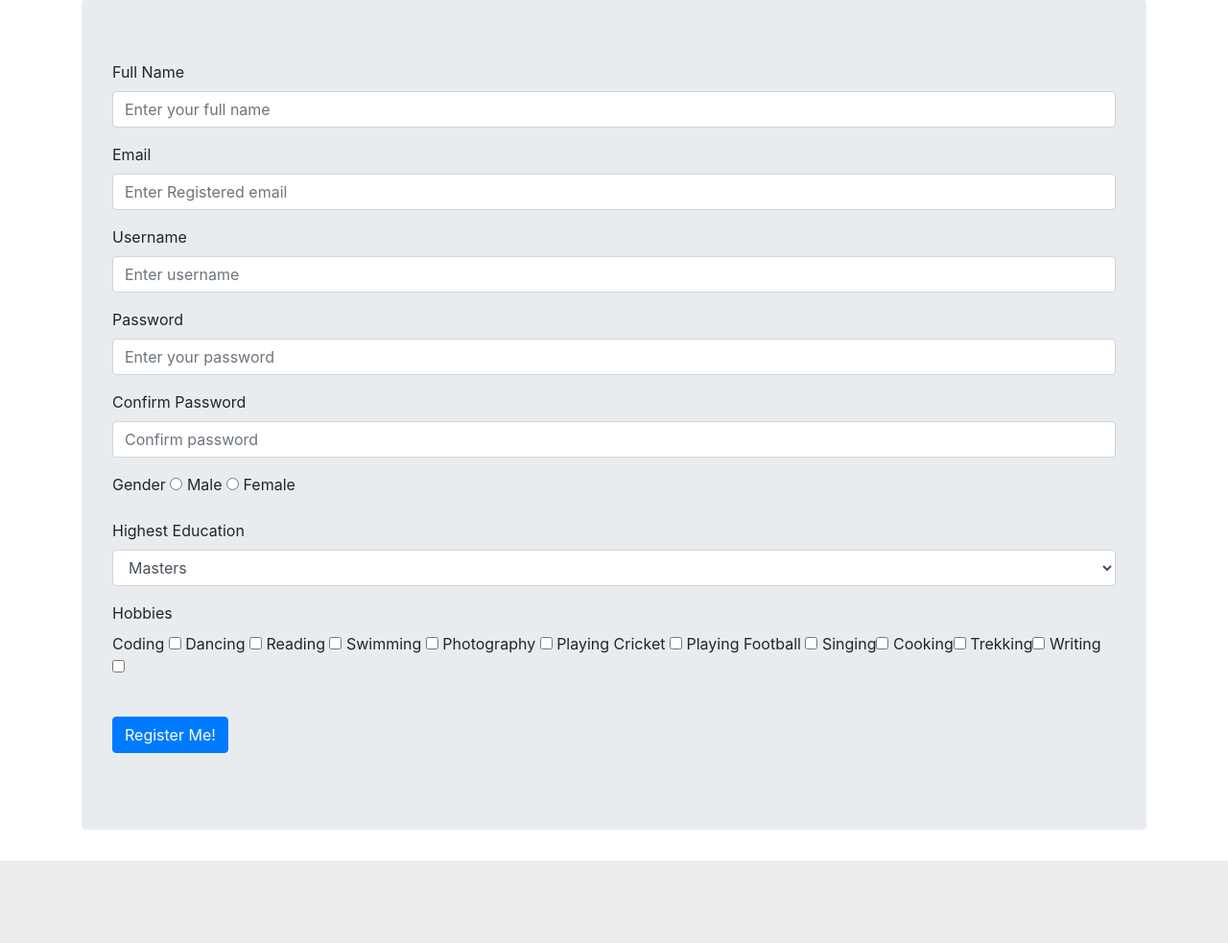
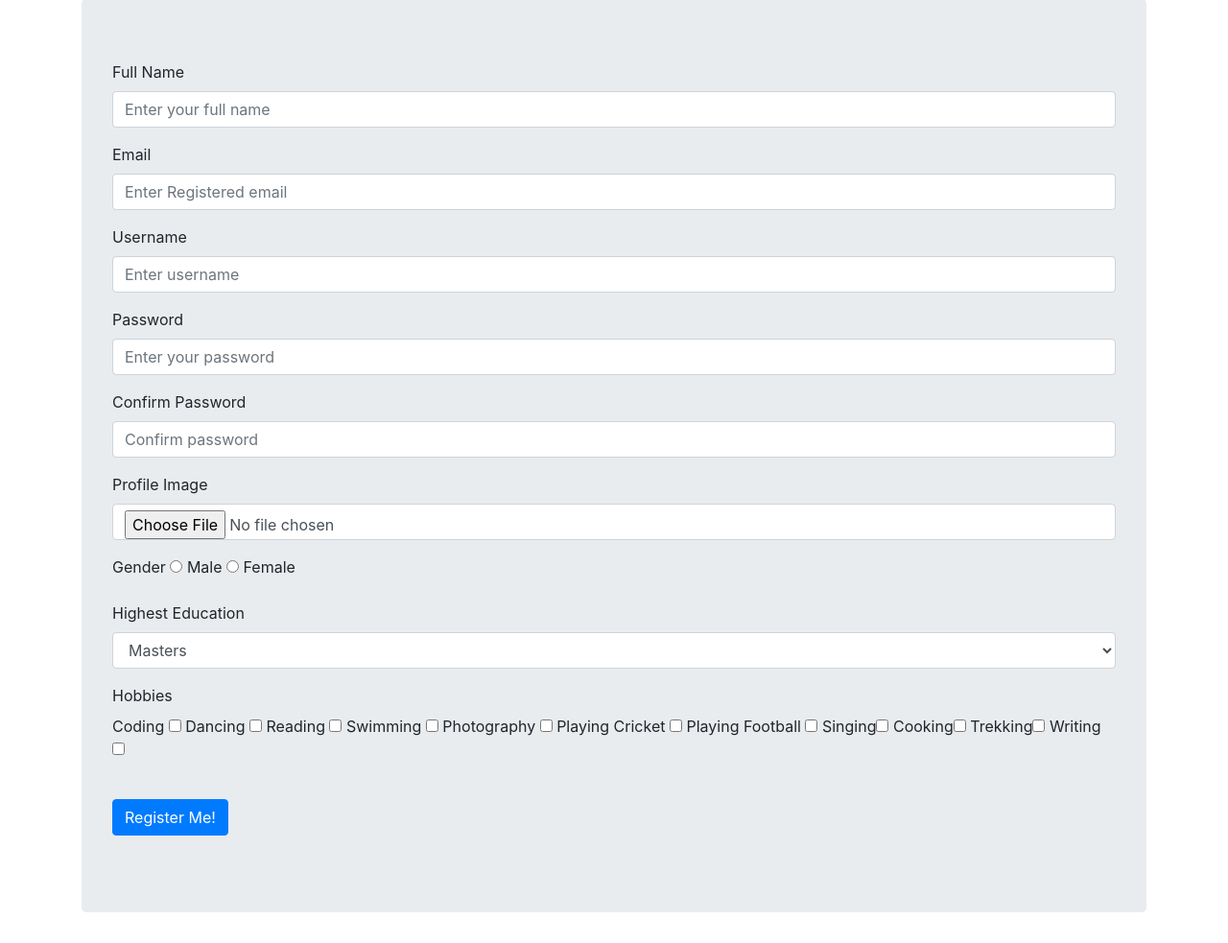
Before and after one commit to mdshadanaltmash/Dashboard, a Flask app: page /register in a window 1280 px wide. Shown: the part 97-1080 px from the top of the page at 96% size. Before the commit the page ends 994 px from the top, so only its background shows below. Run offline with Flask 2, Linux system fonts and the light colour scheme; some libraries are stand-ins or nearby versions.

Commit message:
Adding Profile Image Visibility

```diff
--- a/admin_dashboard/models.py
+++ b/admin_dashboard/models.py
@@ -2,11 +2,12 @@ from flask_login import UserMixin
 import json
 
 class User(UserMixin):
-    def __init__(self,email,name,username,password):
+    def __init__(self,email,name,username,password,profile_image):
         self.email=email
         self.name=name
         self.username=username
         self.password=password
+        self.profile_image=profile_image
     def is_authenticated(self):
         return True
     def is_active(self):
--- a/admin_dashboard/templates/about.html
+++ b/admin_dashboard/templates/about.html
@@ -4,7 +4,7 @@
 <div class="jumbotron">
     <div align='center'>
         <h1>Hi {{ current_user.name }},</h1> <br>
-        <img align='center' src="{{url_for('static',filename='filename')}}">
+        <img align='center' src="{{ url_for('static',filename='profile_pics/'+current_user.profile_image) }}">
     </div>
   </div>
   <div class="jumbotron">
--- a/admin_dashboard/templates/register.html
+++ b/admin_dashboard/templates/register.html
@@ -39,6 +39,10 @@
         {{form.pass_confirm(placeholder="Confirm password" ,class="form-control")}}
       </div>
       <div class="form-group">
+        {{ form.picture.label(class="form-control-label")}}
+        {{form.picture(class="form-control")}}
+      </div>
+      <div class="form-group">
         {{ form.gender.label(class="form-control-label")}}
         {% for subfield in form.gender %}
         <tr>
--- a/app.py
+++ b/app.py
@@ -37,7 +37,7 @@ def about():
             username=current_user.username
             pic=add_profile_pic(form.profile_image.data,username)
         return(redirect(url_for('about')))
-    profile_image=url_for('static',filename='profile_pics/'+current_user.username)
+    profile_image=url_for('static',filename='profile_pics/'+current_user.profile_image)
     return render_template('about.html',form=form,profile_image=profile_image)
 
 @app.route('/login',methods=['GET','POST'])
@@ -52,7 +52,7 @@ def login():
         if user:
             if user.get('Password') == password:
                 if user.get('Account_Type')==form.account_type.data:
-                    login_user(User(user['Email'],user['Name'],user['Username'],user['Password']))
+                    login_user(User(user['Email'],user['Name'],user['Username'],user['Password'],user['Picture']))
                     flash('You have been Logged In!')
                     next=request.args.get('next')
                     if next is None or next[0]=='/':
@@ -79,11 +79,17 @@ def logout():
 def register():
     form=RegistrationForm()
     if form.validate_on_submit():
+        pic='static/profile_pics/default.png'
+        if form.profile_image.data:
+            print('yes')
+            username=current_user.username
+            pic=add_profile_pic(form.profile_image.data,username)
         user_details = {
             'Name': form.f_name.data,
             'Email': form.email.data,
             'Username': form.username.data,
             'Password': form.password.data,
+            'Picture': pic,
             'Gender': form.gender.data,
             'Education': form.education.data,
             'Hobbies': request.form.getlist("mycheckbox"),
@@ -108,7 +114,7 @@ def load_user(email):
     user = user_records.getUser(email)
     if not user:
         return None
-    return User(user['Email'],user['Name'],user['Username'],user['Password'])
+    return User(user['Email'],user['Name'],user['Username'],user['Password'],user['Picture'])
 
 if __name__=='__main__':
     app.run(debug=True)
--- a/user_data.json
+++ b/user_data.json
@@ -7,6 +7,7 @@
             "Password": "mcd",
             "Gender": "M",
             "Education": "Masters",
+            "Picture": "default.png",
             "Hobbies": [
                 "Coding",
                 "Dancing",
@@ -22,6 +23,7 @@
             "Password": "msad",
             "Gender": "M",
             "Education": "Masters",
+            "Picture": "default.png",
             "Hobbies": [
                 "Coding",
                 "Playing Cricket",
@@ -37,6 +39,7 @@
             "Password": "mdshadan",
             "Gender": "M",
             "Education": "Masters",
+            "Picture": "mdshadan.png",
             "Hobbies": [
                 "Coding",
                 "Playing Cricket",
@@ -53,6 +56,7 @@
             "Password": "Admin",
             "Gender": "M",
             "Education": "Bachelors",
+            "Picture": "default.png",
             "Hobbies": [
                 "Coding",
                 "Dancing",
@@ -69,6 +73,7 @@
             "Password": "test",
             "Gender": "F",
             "Education": "Masters",
+            "Picture": "default.png",
             "Hobbies": [
                 "Reading",
                 "Swimming",
```
